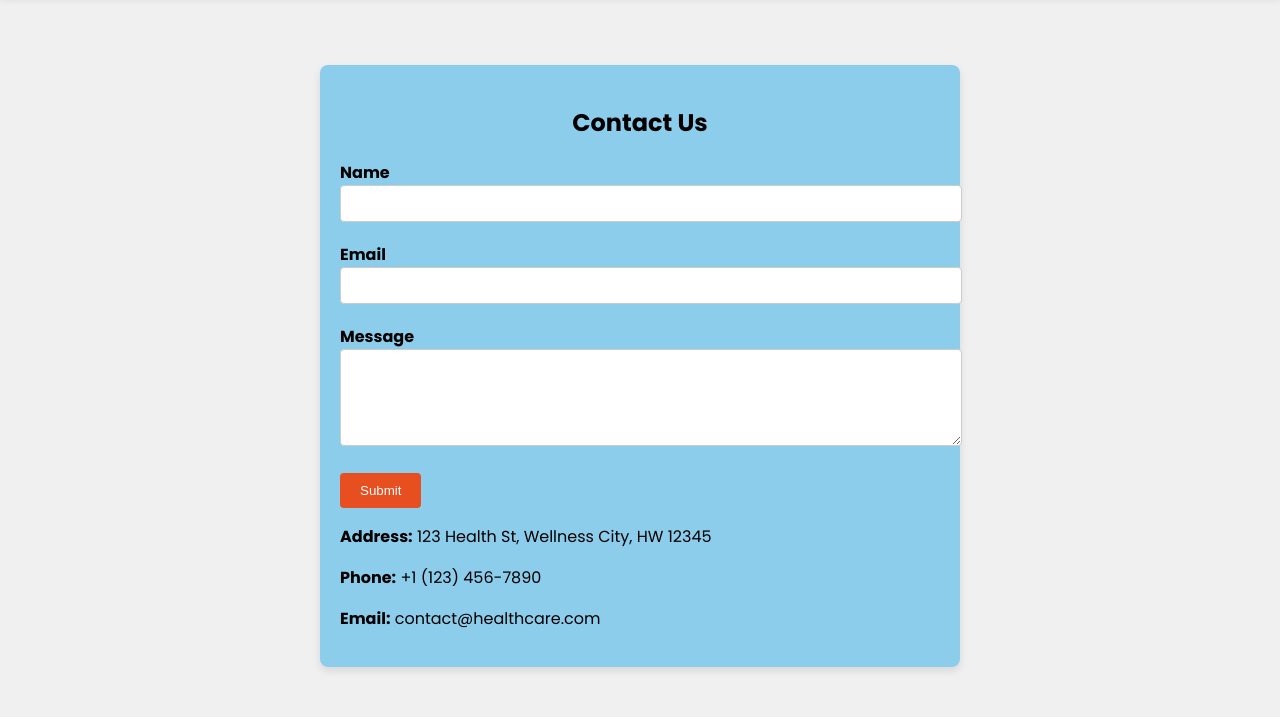
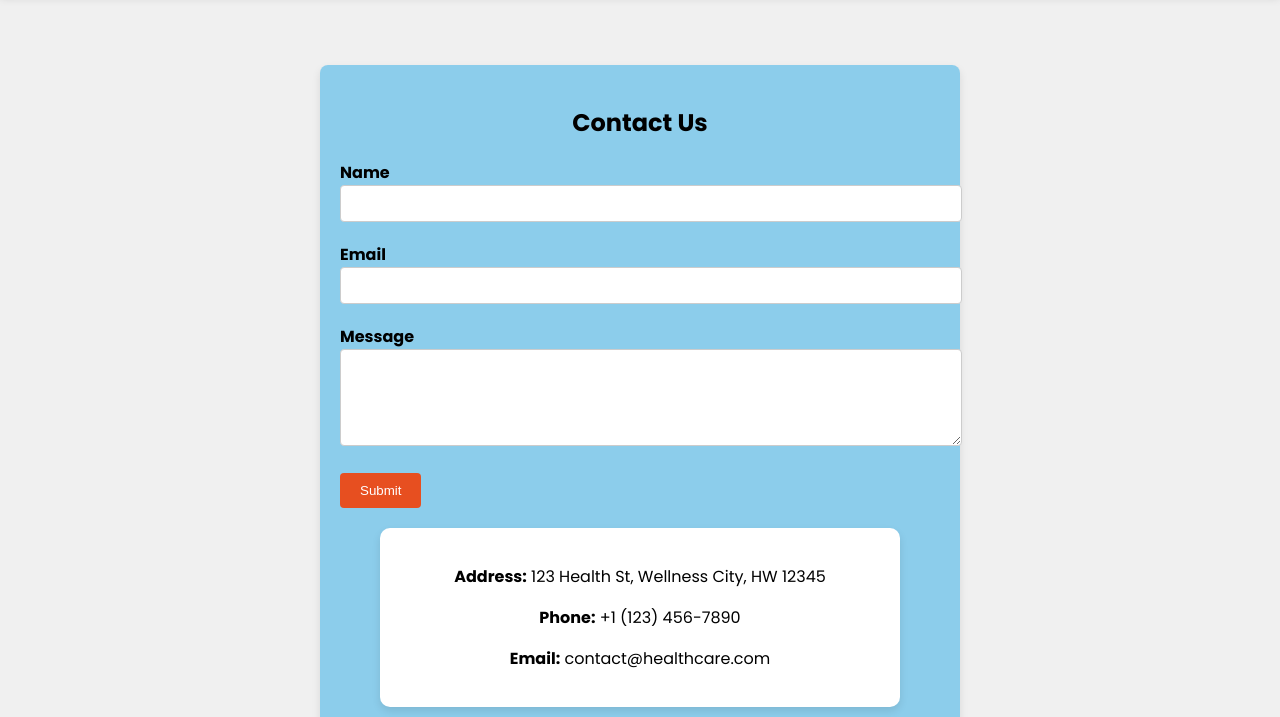
Before and after one commit to Anamika-ghosh/FRT-MedicoHealthManagementSystem-, a plain HTML site: page contact.html in a window 1280 px wide. Shown: the part 83-800 px from the top of the page. Drawn offline with Linux system fonts and the light colour scheme.

Commit message:
Update contact.css

```diff
--- a/contact.css
+++ b/contact.css
@@ -97,6 +97,14 @@ button[type="submit"] {
 button[type="submit"]:hover {
     background-color: #d84619;
 }
+.contact-section {
+    padding: 20px;
+    background-color: #fff;
+    width: 80%;
+    margin: 20px auto;
+    box-shadow: 0 4px 8px rgba(0,0,0,0.1);
+    border-radius: 10px;
+    text-align: center;
 
 footer {
     background-color:  #2f8f62;
```
